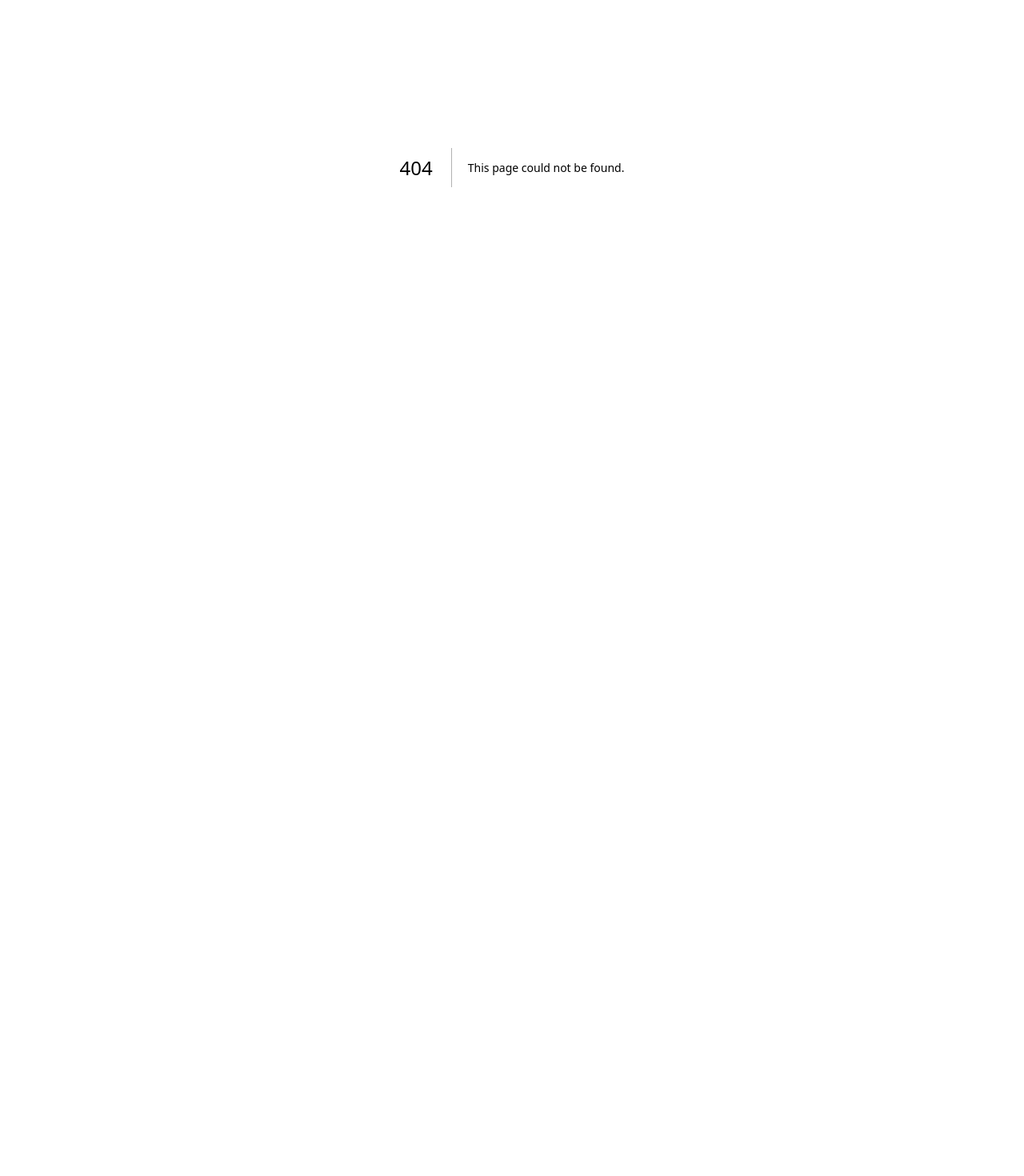
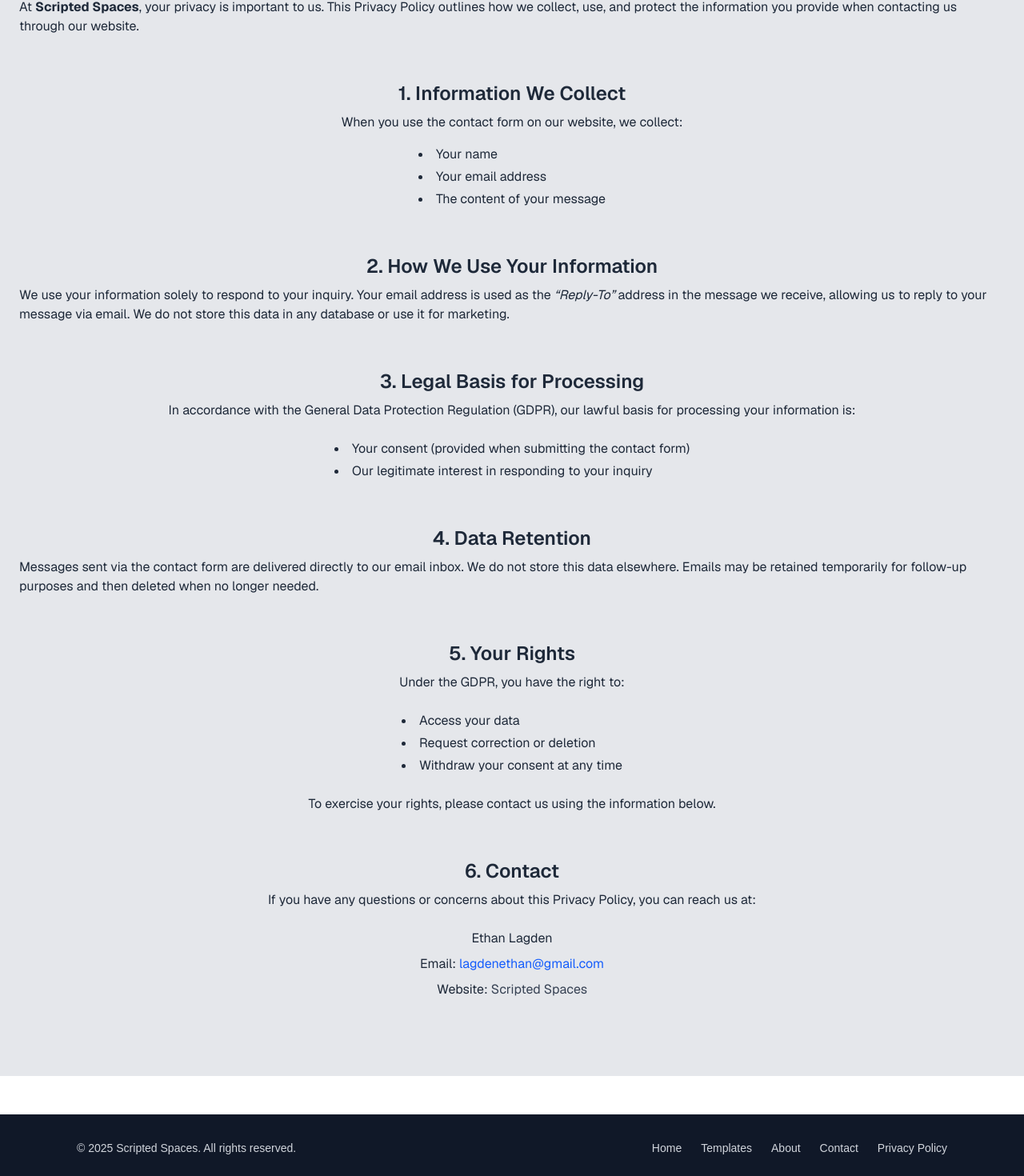
Before and after one commit to theHTMLSpot/Script-Space, a Next.js app: page /privacy in a window 1280 px wide. Before the commit this address had no page. Shown: the part 191-1661 px from the top of the page at 80% size. Before the commit the page ends 800 px from the top, so only its background shows below. Built offline with nearby package versions, Linux system fonts and the light colour scheme.

Commit message:
added privacy policy and RECAPTCHA

```diff
--- /dev/null
+++ b/app/(footer)/page.tsx
@@ -0,0 +1,33 @@
+import Link from "next/link";
+
+export default function Footer() {
+  return (
+    <footer className="bg-gray-900 text-gray-300 py-8 mt-12">
+      <div className="max-w-6xl mx-auto px-4 sm:px-6 lg:px-8">
+        <div className="flex flex-col sm:flex-row justify-between items-center space-y-4 sm:space-y-0">
+          <div className="text-sm text-center sm:text-left">
+            &copy; {new Date().getFullYear()} Scripted Spaces. All rights
+            reserved.
+          </div>
+          <div className="flex space-x-6 text-sm">
+            <Link href="/" className="hover:text-white transition">
+              Home
+            </Link>
+            <Link href="/templates" className="hover:text-white transition">
+              Templates
+            </Link>
+            <Link href="/about" className="hover:text-white transition">
+              About
+            </Link>
+            <Link href="/contact" className="hover:text-white transition">
+              Contact
+            </Link>
+            <Link href="/privacy" className="hover:text-white transition">
+              Privacy Policy
+            </Link>
+          </div>
+        </div>
+      </div>
+    </footer>
+  );
+}
--- a/app/api/send-email/route.ts
+++ b/app/api/send-email/route.ts
@@ -1,12 +1,46 @@
-// app/api/send-email/route.ts
-
 import { NextRequest, NextResponse } from "next/server";
 import { Resend } from "resend";
 
 const resend = new Resend(process.env.RESEND_API_KEY);
 
 export async function POST(req: NextRequest) {
-  const { sender, subject, body } = await req.json();
+  const { sender, subject, body, captchaToken } = await req.json();
+
+  const secretKey = process.env.GOOGLE_RECAPTCHA_SECRET_KEY;
+
+  if (!secretKey) {
+    return NextResponse.json(
+      { error: "reCAPTCHA secret key is not configured" },
+      { status: 500 }
+    );
+  }
+
+  if (!captchaToken) {
+    return NextResponse.json(
+      { error: "No reCAPTCHA token provided" },
+      { status: 400 }
+    );
+  }
+
+  const verifyUrl = `https://www.google.com/recaptcha/api/siteverify`;
+
+  const captchaRes = await fetch(verifyUrl, {
+    method: "POST",
+    headers: {
+      "Content-Type": "application/x-www-form-urlencoded",
+    },
+    body: `secret=${secretKey}&response=${captchaToken}`,
+  });
+
+  const captchaData = await captchaRes.json();
+
+  if (!captchaData.success) {
+    console.error("Captcha verification failed:", captchaData);
+    return NextResponse.json(
+      { error: "Captcha verification failed" },
+      { status: 400 }
+    );
+  }
 
   try {
     const data = await resend.emails.send({
--- a/app/contact/page.tsx
+++ b/app/contact/page.tsx
@@ -1,20 +1,49 @@
 "use client";
 
-import { useState } from "react";
+import { useState, useRef } from "react";
+import ReCAPTCHA from "react-google-recaptcha";
 
 export default function ContactPage() {
+  const SITE_KEY = process.env.NEXT_PUBLIC_GOOGLE_RECAPTCHA_SITE_KEY!;
+
+  const recaptchaRef = useRef<ReCAPTCHA>(null);
+
   const [name, setName] = useState("");
   const [email, setEmail] = useState("");
   const [subject, setSubject] = useState("");
   const [message, setMessage] = useState("");
   const [submitted, setSubmitted] = useState(false);
+  const [acceptedPrivacyPolicy, setAcceptedPrivacyPolicy] = useState(false);
   const [error, setError] = useState<string | null>(null);
+  const [loading, setLoading] = useState(false);
+
+  const [recaptchaToken, setRecaptchaToken] = useState<string | null>(null);
 
   const handleSubmit = async (e: React.FormEvent<HTMLFormElement>) => {
     e.preventDefault();
     setError(null);
 
+    if (!acceptedPrivacyPolicy) {
+      setError("Please accept the privacy policy before submitting.");
+      return;
+    }
+
+    if (!recaptchaRef.current) {
+      setError("reCAPTCHA not loaded. Please try again later.");
+      return;
+    }
+
+    setLoading(true);
+
     try {
+      // Get the token directly into a local variable
+      const token = await recaptchaRef.current.executeAsync();
+      recaptchaRef.current.reset();
+
+      if (!token) {
+        throw new Error("Failed to verify reCAPTCHA. Please try again.");
+      }
+
       const res = await fetch("/api/send-email", {
         method: "POST",
         headers: {
@@ -24,21 +53,40 @@ export default function ContactPage() {
           sender: `${name} <${email}>`,
           subject,
           body: message,
+          captchaToken: token, // use the local token here
         }),
       });
 
       if (!res.ok) {
         const data = await res.json();
-        throw new Error(data.error || "Failed to send message");
+        throw new Error(data.error || "Failed to send message.");
       }
 
       setSubmitted(true);
     } catch (err: unknown) {
       setError(
-        err && err instanceof Error ? err.message : "Something went wrong"
+        err instanceof Error
+          ? err.message
+          : "Something went wrong. Please try again."
+      );
+      recaptchaRef.current?.reset();
+    } finally {
+      setLoading(false);
+    }
+  };
+
+  if (submitted) {
+    return (
+      <div className="min-h-screen flex items-center justify-center p-8 bg-gray-100">
+        <div className="max-w-xl bg-white p-8 rounded shadow">
+          <h1 className="text-3xl font-bold mb-4 text-green-600">
+            Thanks for your message!
+          </h1>
+          <p>I’ll get back to you soon.</p>
+        </div>
+      </div>
     );
   }
-  };
 
   return (
     <div className="min-h-screen bg-gray-100 pt-32 p-8">
@@ -49,14 +97,9 @@ export default function ContactPage() {
           open to hearing from you. Use the form below to send me a message.
         </p>
 
-        {submitted ? (
-          <div className="text-green-600 text-lg font-semibold">
-            Thanks for your message! I’ll get back to you soon.
-          </div>
-        ) : (
+        {error && <div className="text-red-600 font-medium mb-4">{error}</div>}
+
         <form onSubmit={handleSubmit} className="space-y-6">
-            {error && <div className="text-red-600 font-medium">{error}</div>}
-
           <div>
             <label
               htmlFor="name"
@@ -125,14 +168,44 @@ export default function ContactPage() {
             />
           </div>
 
+          <div className="flex items-center space-x-2">
+            <input
+              type="checkbox"
+              id="accept-privacy-policy"
+              checked={acceptedPrivacyPolicy}
+              onChange={(e) => setAcceptedPrivacyPolicy(e.target.checked)}
+              className="form-checkbox text-blue-600"
+            />
+            <label
+              htmlFor="accept-privacy-policy"
+              className="text-sm text-gray-700"
+            >
+              I accept the{" "}
+              <a
+                href="/privacy"
+                target="_blank"
+                rel="noopener noreferrer"
+                className="text-blue-600 underline hover:text-blue-800"
+              >
+                privacy policy
+              </a>
+              .
+            </label>
+          </div>
+
+          {/* Invisible reCAPTCHA widget */}
+          <ReCAPTCHA sitekey={SITE_KEY} size="invisible" ref={recaptchaRef} />
+
           <button
             type="submit"
-              className="bg-blue-600 hover:bg-blue-700 text-white font-semibold py-2 px-6 rounded shadow-md transition-colors"
+            disabled={loading}
+            className={`bg-blue-600 hover:bg-blue-700 text-white font-semibold py-2 px-6 rounded shadow-md transition-colors ${
+              loading ? "opacity-50 cursor-not-allowed" : ""
+            }`}
           >
-              Send Message
+            {loading ? "Sending..." : "Send Message"}
           </button>
         </form>
-        )}
       </div>
     </div>
   );
--- a/app/layout.tsx
+++ b/app/layout.tsx
@@ -2,6 +2,7 @@ import type { Metadata } from "next";
 import { Geist, Geist_Mono } from "next/font/google";
 import "./globals.css";
 import Navbar from "./(navbar)/navbar";
+import Footer from "./(footer)/page";
 
 const geistSans = Geist({
   variable: "--font-geist-sans",
@@ -30,6 +31,7 @@ export default function RootLayout({
       >
         <Navbar />
         {children}
+        <Footer />
       </body>
     </html>
   );
--- /dev/null
+++ b/app/privacy/page.tsx
@@ -0,0 +1,101 @@
+import Head from "next/head";
+
+export default function PrivacyPolicy() {
+  return (
+    <>
+      <Head>
+        <title>Privacy Policy | Scripted Spaces</title>
+        <meta
+          name="description"
+          content="Privacy Policy for Scripted Spaces by Ethan Lagden"
+        />
+      </Head>
+      <main className="flex flex-col items-center justify-center  w-[100vw] px-6 py-12 text-gray-800 font-sans pt-20 bg-gray-200">
+        <h1 className="text-4xl font-bold mb-4">Privacy Policy</h1>
+        <p className="text-sm text-gray-500 mb-8">
+          Effective Date: May 17, 2025
+        </p>
+
+        <p className="mb-6">
+          At <strong>Scripted Spaces</strong>, your privacy is important to us.
+          This Privacy Policy outlines how we collect, use, and protect the
+          information you provide when contacting us through our website.
+        </p>
+
+        <h2 className="text-2xl font-semibold mt-8 mb-2">
+          1. Information We Collect
+        </h2>
+        <p className="mb-4">
+          When you use the contact form on our website, we collect:
+        </p>
+        <ul className="list-disc list-inside mb-6 space-y-1">
+          <li>Your name</li>
+          <li>Your email address</li>
+          <li>The content of your message</li>
+        </ul>
+
+        <h2 className="text-2xl font-semibold mt-8 mb-2">
+          2. How We Use Your Information
+        </h2>
+        <p className="mb-6">
+          We use your information solely to respond to your inquiry. Your email
+          address is used as the <span className="italic">“Reply-To”</span>{" "}
+          address in the message we receive, allowing us to reply to your
+          message via email. We do not store this data in any database or use it
+          for marketing.
+        </p>
+
+        <h2 className="text-2xl font-semibold mt-8 mb-2">
+          3. Legal Basis for Processing
+        </h2>
+        <p className="mb-6">
+          In accordance with the General Data Protection Regulation (GDPR), our
+          lawful basis for processing your information is:
+        </p>
+        <ul className="list-disc list-inside mb-6 space-y-1">
+          <li>Your consent (provided when submitting the contact form)</li>
+          <li>Our legitimate interest in responding to your inquiry</li>
+        </ul>
+
+        <h2 className="text-2xl font-semibold mt-8 mb-2">4. Data Retention</h2>
+        <p className="mb-6">
+          Messages sent via the contact form are delivered directly to our email
+          inbox. We do not store this data elsewhere. Emails may be retained
+          temporarily for follow-up purposes and then deleted when no longer
+          needed.
+        </p>
+
+        <h2 className="text-2xl font-semibold mt-8 mb-2">5. Your Rights</h2>
+        <p className="mb-6">Under the GDPR, you have the right to:</p>
+        <ul className="list-disc list-inside mb-6 space-y-1">
+          <li>Access your data</li>
+          <li>Request correction or deletion</li>
+          <li>Withdraw your consent at any time</li>
+        </ul>
+        <p className="mb-6">
+          To exercise your rights, please contact us using the information
+          below.
+        </p>
+
+        <h2 className="text-2xl font-semibold mt-8 mb-2">6. Contact</h2>
+        <p className="mb-6">
+          If you have any questions or concerns about this Privacy Policy, you
+          can reach us at:
+        </p>
+        <p className="mb-2">Ethan Lagden</p>
+        <p className="mb-2">
+          Email:{" "}
+          <a
+            href="mailto:lagdenethan@gmail.com"
+            className="text-blue-600 hover:underline"
+          >
+            lagdenethan@gmail.com
+          </a>
+        </p>
+        <p className="mb-12">
+          Website: <span className="text-gray-700">Scripted Spaces</span>
+        </p>
+      </main>
+    </>
+  );
+}
--- a/package.json
+++ b/package.json
@@ -9,10 +9,12 @@
     "lint": "next lint"
   },
   "dependencies": {
+    "@types/react-google-recaptcha": "^2.1.9",
     "next": "15.3.2",
     "nodemailer": "^7.0.3",
     "react": "^19.0.0",
     "react-dom": "^19.0.0",
+    "react-google-recaptcha": "^3.1.0",
     "resend": "^4.5.1"
   },
   "devDependencies": {
```
Also changed, not shown: 1 other file (tests, documents, lock files or other folders). Lines whose indentation alone changed are shown as unchanged.
